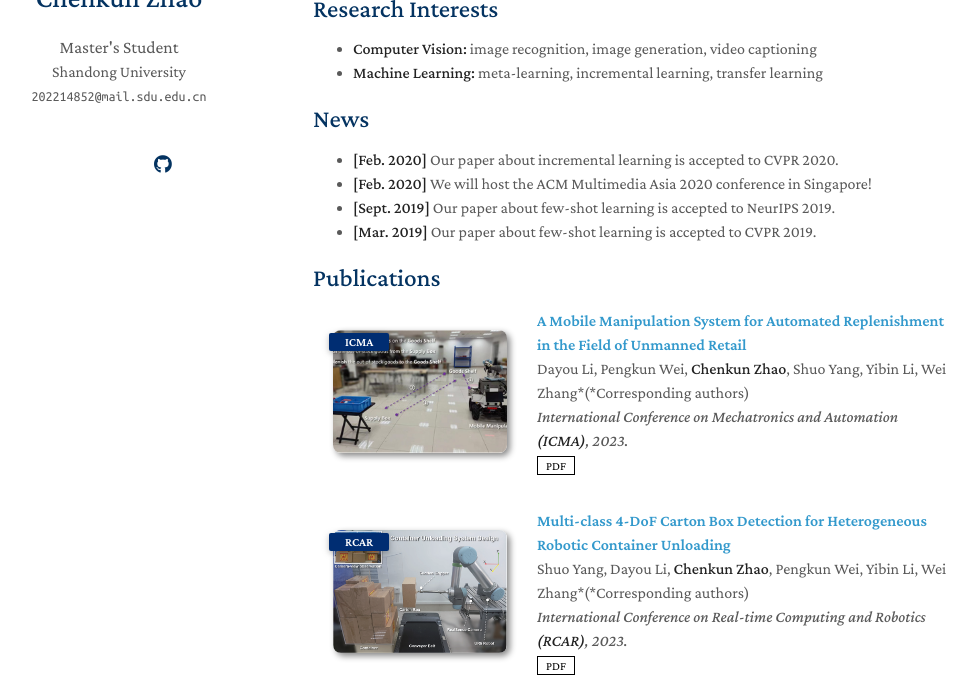
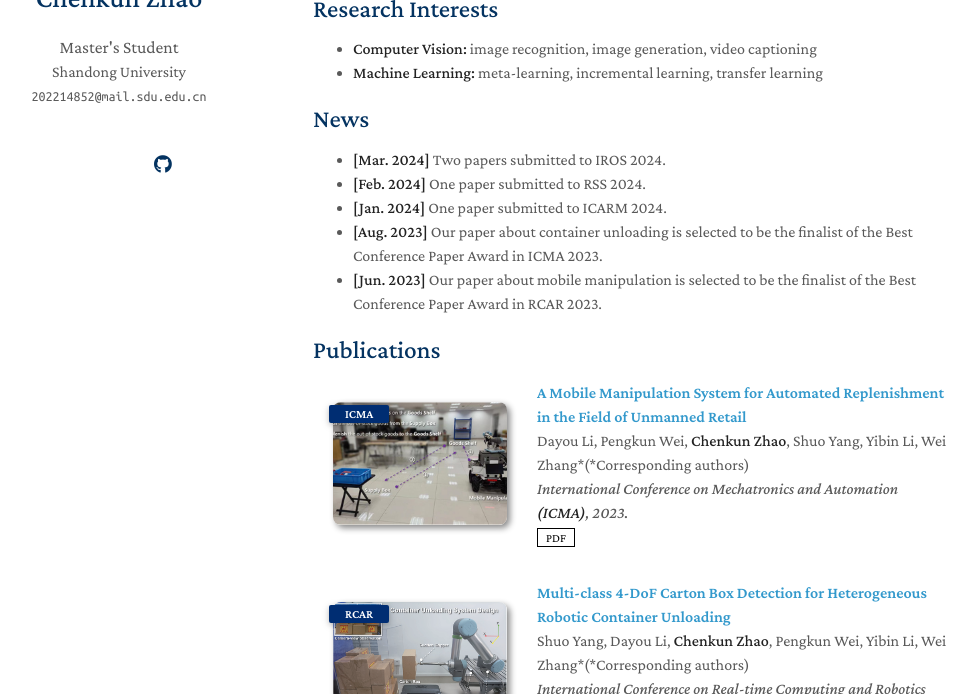
Before and after one commit to zhaockab/zhaockab.github.io, a Jekyll site: the page built from index.md, in a window 1280 px wide and 900 px high, cut to the strip 206-900 px from the top of the window. Shown: the whole strip, without its empty margins (157-1134 px from the left). Built offline with Jekyll 4.4.1, drawn with Linux system fonts in a browser that asks for light colours; nearby versions of some CDN libraries; a style sheet for code colours, icons or effects is not loaded; our own code applies the rules of GitHub Pages for plain Markdown files.

Commit message:
Update index.md

```diff
--- a/index.md
+++ b/index.md
@@ -13,11 +13,11 @@ I am currently a master’s student at Visual, Sensing and Intelligent System La
 
 ## News
 
-- **[Feb. 2020]** Our paper about incremental learning is accepted to CVPR 2020.
-- **[Feb. 2020]** We will host the ACM Multimedia Asia 2020 conference in Singapore!
-- **[Sept. 2019]** Our paper about few-shot learning is accepted to NeurIPS 2019.
-- **[Mar. 2019]** Our paper about few-shot learning is accepted to CVPR 2019.
-
+- **[Mar. 2024]** Two papers submitted to IROS 2024.
+- **[Feb. 2024]** One paper submitted to RSS 2024.
+- **[Jan. 2024]** One paper submitted to ICARM 2024.
+- **[Aug. 2023]** Our paper about container unloading is selected to be the finalist of the Best Conference Paper Award in ICMA 2023.
+- **[Jun. 2023]** Our paper about mobile manipulation is selected to be the finalist of the Best Conference Paper Award in RCAR 2023.
 
 
 {% include_relative _includes/publications.md %}
```
